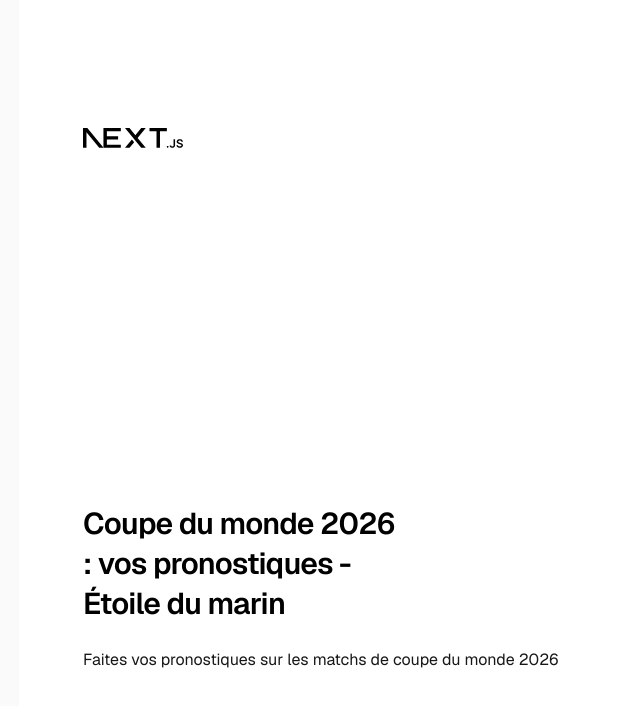
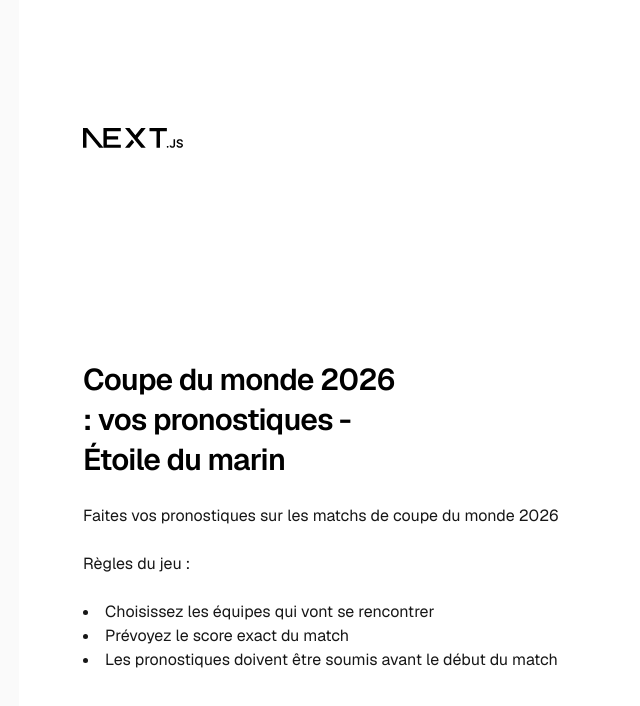
Before and after one commit to CESI-LR/INF83-TP-mood-tracker, a Next.js app: page / in a window 1280 px wide. Shown: the top 706 px of the page, without its empty margins (237-877 px from the left). Built offline with nearby package versions, Linux system fonts and the light colour scheme.

Commit message:
feat(ui): mise a jour des règles du jeu

```diff
--- a/app/page.tsx
+++ b/app/page.tsx
@@ -17,6 +17,14 @@ export default function Home() {
             Coupe du monde 2026 : vos pronostiques - Étoile du marin
           </h1>
           <p>Faites vos pronostiques sur les matchs de coupe du monde 2026</p>
+          <h2>Règles du jeu :</h2>
+          <ul className="list-disc list-inside text-left">
+            <li>Choisissez les équipes qui vont se rencontrer</li>
+            <li>Prévoyez le score exact du match</li>
+            <li>
+              Les pronostiques doivent être soumis avant le début du match
+            </li>
+          </ul>
         </div>
       </main>
     </div>
```
